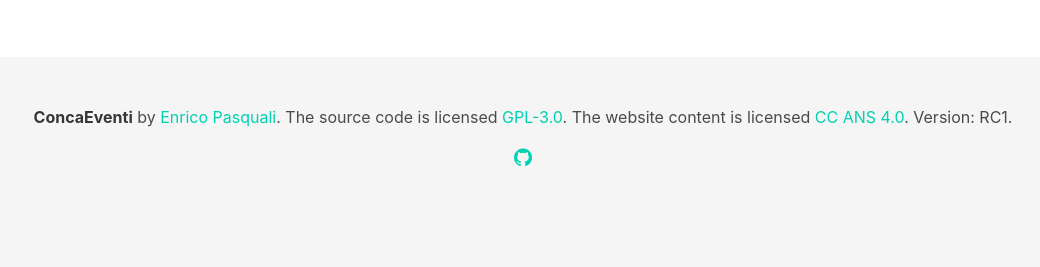
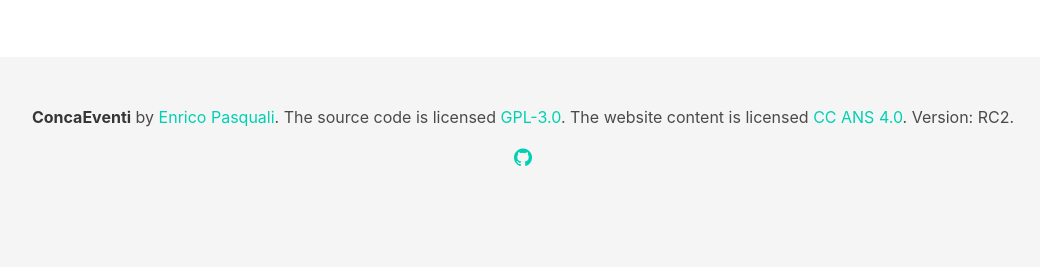
Before and after one commit to pasqenr/concaeventi, a PHP site: template app/templates/associations/edit.twig in a window 1280 px wide. Shown: the part 690-957 px from the top of the page, without its empty margins (117-1157 px from the left). Run offline with PHP 8.4, Linux system fonts and the light colour scheme; the template is opened without the code that fills it, so the values that code supplies are empty; some libraries are stand-ins or nearby versions.

Commit message:
Prepare version RC2.

```diff
--- a/app/templates/layouts/main.twig
+++ b/app/templates/layouts/main.twig
@@ -132,7 +132,7 @@
                         The source code is licensed
                         <a href="https://www.gnu.org/licenses/gpl-3.0.en.html">GPL-3.0</a>. The website content
                         is licensed <a href="http://creativecommons.org/licenses/by-nc-sa/4.0/">CC ANS 4.0</a>.
-                        Version: RC1.
+                        Version: RC2.
                     </p>
                     <p>
                         <a class="icon" href="https://github.com/pasqenr/concaeventi">
```
